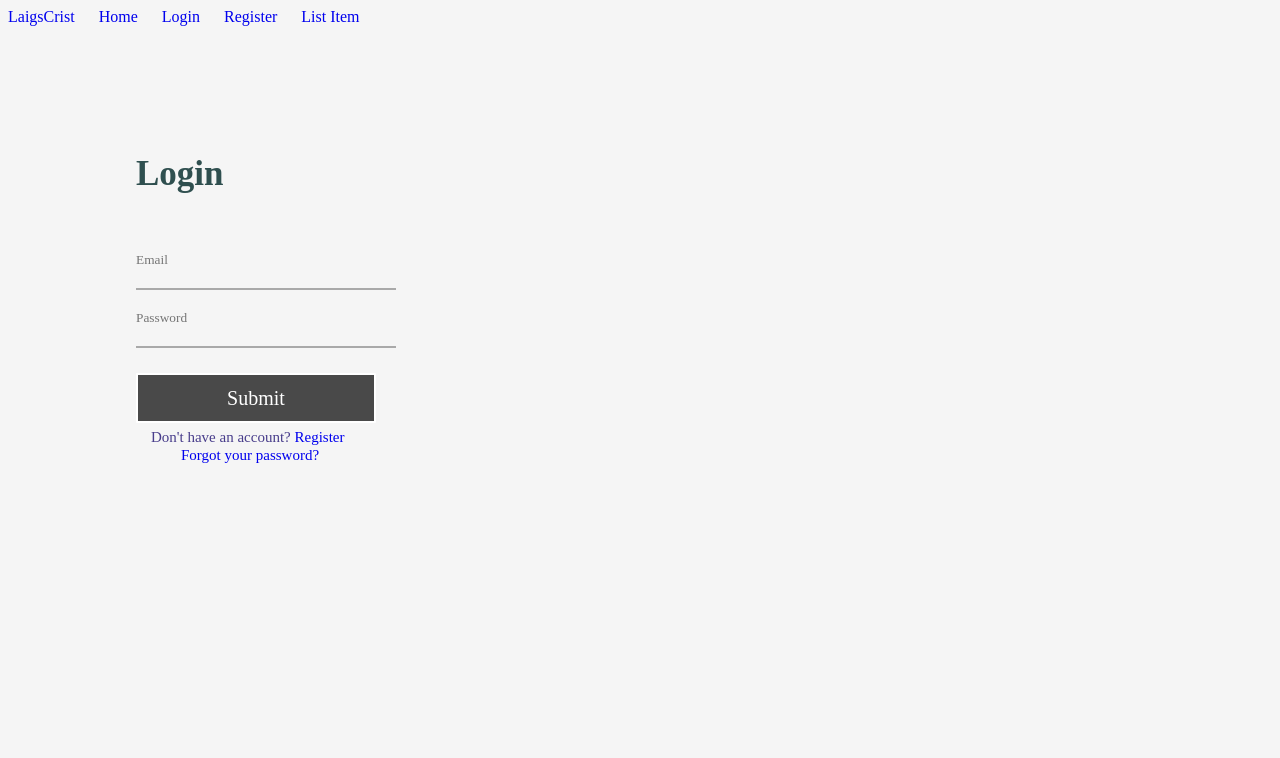
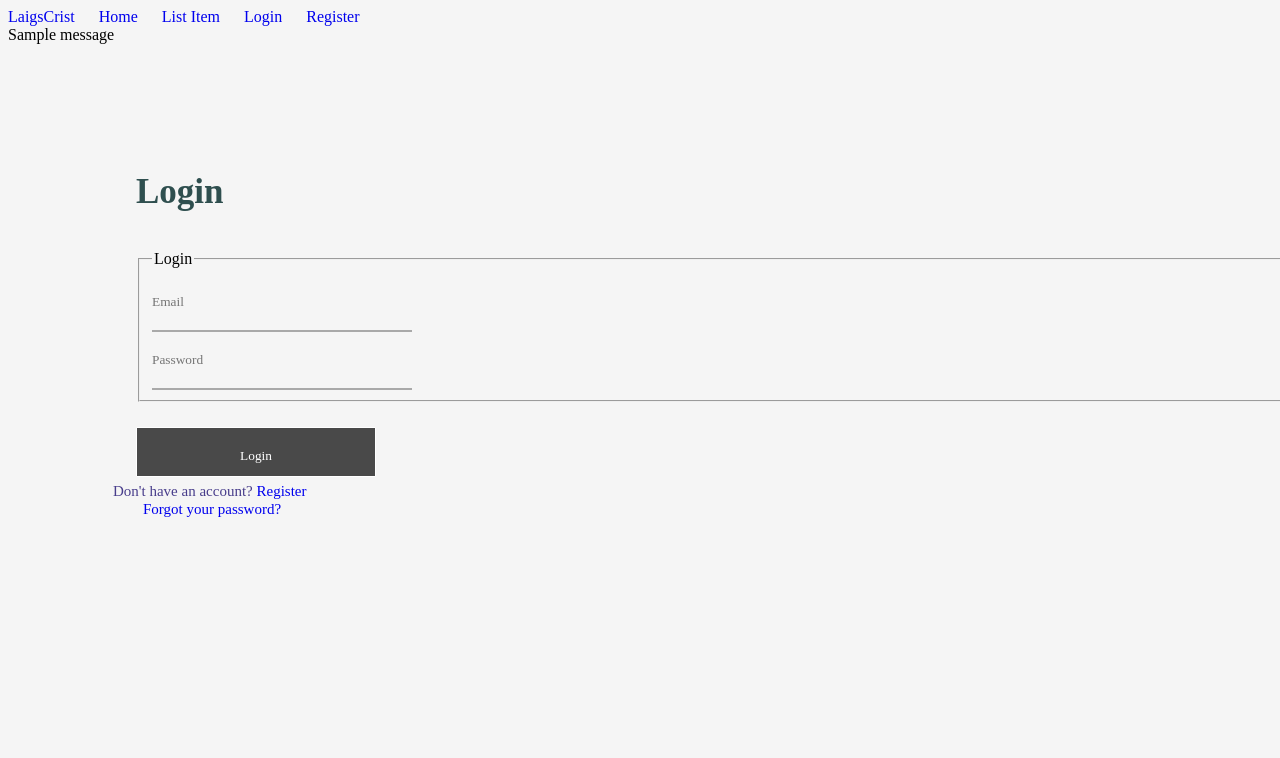
Before and after one commit to jorgerivero3/project-0, a Flask app: page /login in a window 1280 px wide. Shown: the top 758 px of the page. Run offline with Flask 2, Linux system fonts and the light colour scheme; tables that the repository leaves empty hold one stand-in row (values such as "Sample post"); one stand-in notice (Sample message) is shown; some libraries are stand-ins or nearby versions; some web fonts are replaced.

Commit message:
Login Fix + allow for flashed messages (layout.html)

```diff
--- a/Application/routes.py
+++ b/Application/routes.py
@@ -42,7 +42,7 @@ def login():
 	if form.validate_on_submit():
 		user = User.query.filter_by(email=form.email.data).first()
 		if user and bcrypt.check_password_hash(user.password, form.password.data):
-			login_user(uesr, remember=form.remember.data)
+			login_user(user, remember=form.remember.data)
 			next_page = request.args.get('next')
 			return redirect(next_page) if next_page else redirect(url_for('home'))
 		else:
@@ -77,7 +77,7 @@ def home():
 
 
 @app.route("/logout")
-def loutout():
+def logout():
 	logout_user()
 	return redirect(url_for("home"))
 
--- a/Application/templates/layout.html
+++ b/Application/templates/layout.html
@@ -21,12 +21,23 @@
 	<div class="navBar">
 		<ul>
 		  <li><a href="/">LaigsCrist</a></li>
-		  <li><a class="active" href="/home">Home</a></li>
+		  <li><a href="/home">Home</a></li>
+		  <li><a href="/listings/new">List Item</a></li>
 		  <li><a href="/login">Login</a></li>
 		  <li><a href="/register">Register</a></li>
-		  <li><a href="/listings/new">List Item</a></li>
+
 		</ul>
 	</div>
+
+	{% with messages = get_flashed_messages(with_categories=true) %}
+		{% if messages %}
+			{% for catergory, message in messages %}
+				<div class = "alert alert-{{ category }}">
+					{{ message }}
+			{% endfor %}
+		{% endif %}
+	{% endwith %}
+
 	{% block content %}{% endblock %}
 
 </body>
--- a/Application/templates/login.html
+++ b/Application/templates/login.html
@@ -3,14 +3,49 @@
 
   <h3>Login</h3>
   <div class='theForm'>
-        <form action="#" method="post" enctype="text/plain">
-            <input type='email' id='email' name='email' placeholder="Email" /><br/>
-            <input type='password' name='password' placeholder="Password" /><br/>
-            <!-- handle submit later -->
-            <button class='button' onclick='pressSubmit()' type='submit'>Submit</button>
+        <form method="POST" action="/login">
+            {{ form.hidden_tag() }}
+            <fieldset class="form-group">
+                <legend class="border-bottom mb-4">Login</legend>
+
+                <div class="form-group">
+                    {% if form.email.errors %}
+                        {{ form.email(class="form-control form-control-lg is-invalid", placeholder='Email') }}
+                        <div class="invalid-feedback">
+                            {% for error in form.email.errors %}
+                                <span>{{ error }}</span>
+                            {% endfor %}
+                        </div>
+                    {% else %}
+                        {{ form.email(class="form-control form-control-lg", placeholder='Email') }}
+                    {% endif %}
+                </div>
+                <div class="form-group">
+                    {% if form.password.errors %}
+                        {{ form.password(class="form-control form-control-lg is-invalid", placeholder='Password') }}
+                        <div class="invalid-feedback">
+                            {% for error in form.password.errors %}
+                                <span>{{ error }}</span>
+                            {% endfor %}
+                        </div>
+                    {% else %}
+                        {{ form.password(class="form-control form-control-lg", placeholder='Password') }}
+                    {% endif %}
+                </div>
+
+            </fieldset>
+            <div class="form-group">
+                {{ form.submit(class="button") }}
+            </div>
         </form>
-    <small>Don't have an account? <a href="/register">Register</a></small><br>
-    <small><a href="/password_retrieval">&emsp;&emsp;Forgot your password?</a></small>
+
+
+
+   </div>
+  <!-- <div class="border-top pt-3"> -->
+    <small>&emsp;&emsp;&emsp;&emsp;&emsp;&emsp;Don't have an account? <a href="/register">Register</a></small><br>
+    <small><a href="/password_retrieval">&emsp;&emsp;&emsp;&emsp;&emsp;&emsp;&emsp;&emsp;Forgot your password?</a></small>
   </div>
-  <script src="scripts/index.js"></script>
-{% endblock %}
+  <script src="./static/script.js"></script>
+
+  {% endblock content %}
```
